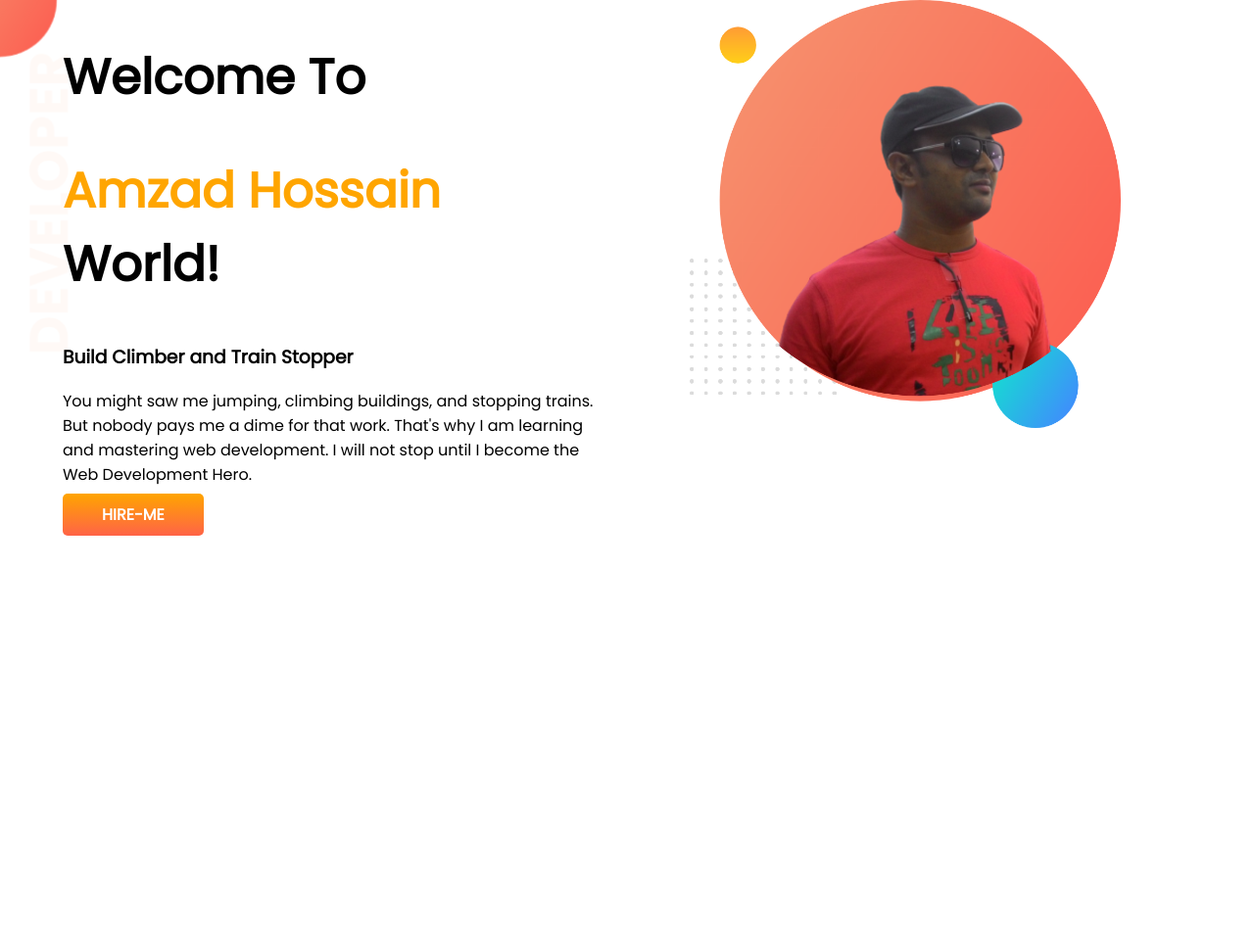
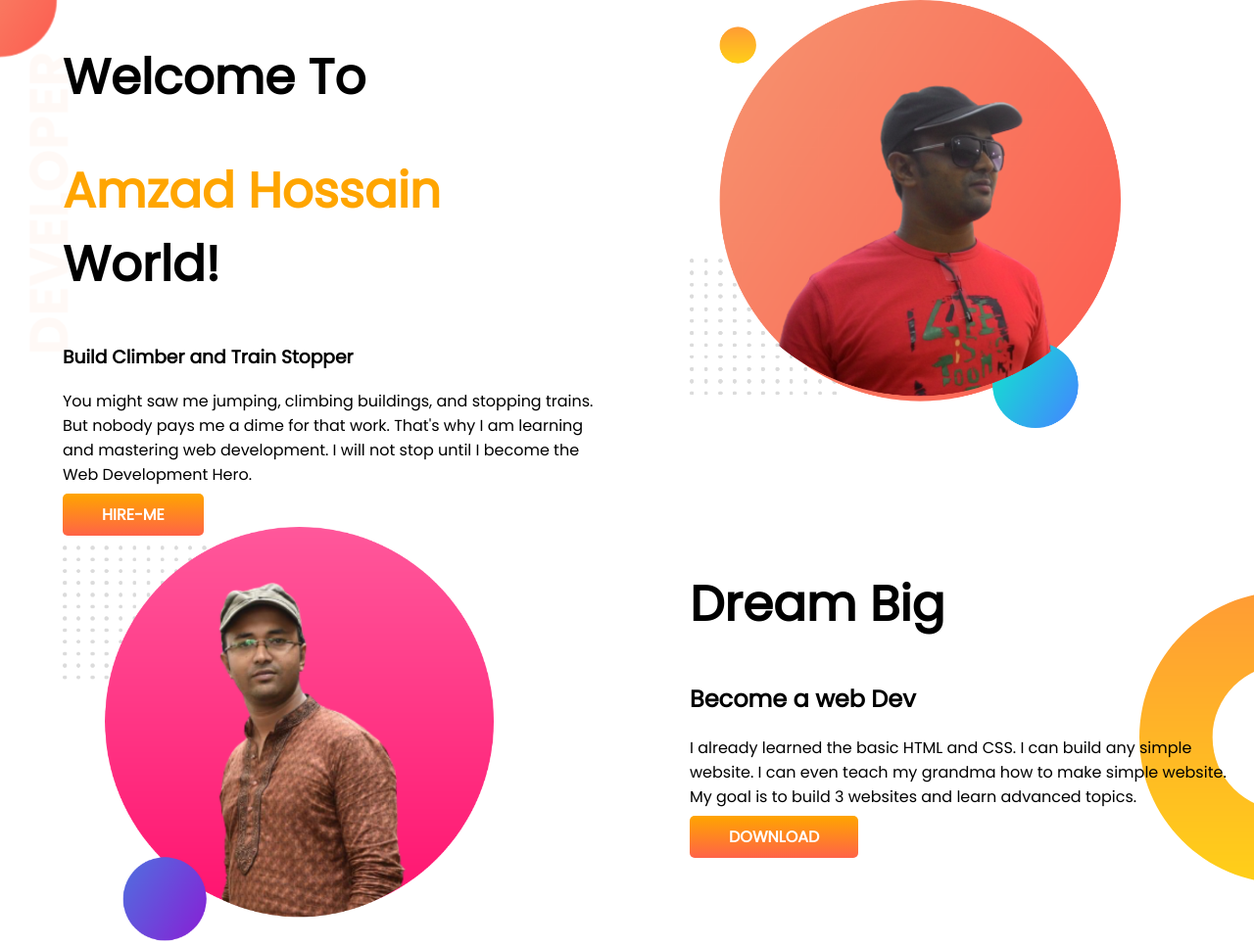
Before and after one commit to amzad10/developer-portfolio, a plain HTML site: page index.html in a window 1280 px wide. Shown: the whole page at 98% size. Before the commit the page ends 800 px from the top, so only its background shows below. Drawn offline with Linux system fonts and the light colour scheme.

Commit message:
dream-big added

```diff
--- a/index.html
+++ b/index.html
@@ -33,6 +33,20 @@
         </Div>
 
     </section>
+    <section class="dream-big">
+        <div class="half-width">
+            <img src="images/amzad-bg2.png" alt="">
+        </div>
+        <div class="half-width">
+            <h1>Dream Big</h1>
+            <h2>Become a web Dev</h2>
+            <p>
+                I already learned the basic HTML and CSS. I can build any simple website. I can even teach my grandma
+                how to make simple website. My goal is to build 3 websites and learn advanced topics.
+            </p>
+            <a class="link-button" target="_blank" href="">DOWNLOAD</a>
+        </div>
+    </section>
 </body>
 
 </html>
--- a/style.css
+++ b/style.css
@@ -31,3 +31,10 @@ section{
     background-image: url(images/top-banner.png);
     background-repeat: no-repeat;
 }
+.dream-big{
+    background-image: url(images/dream-bg.png);
+    background-repeat: no-repeat;
+    background-position: right;
+
+
+}
```
